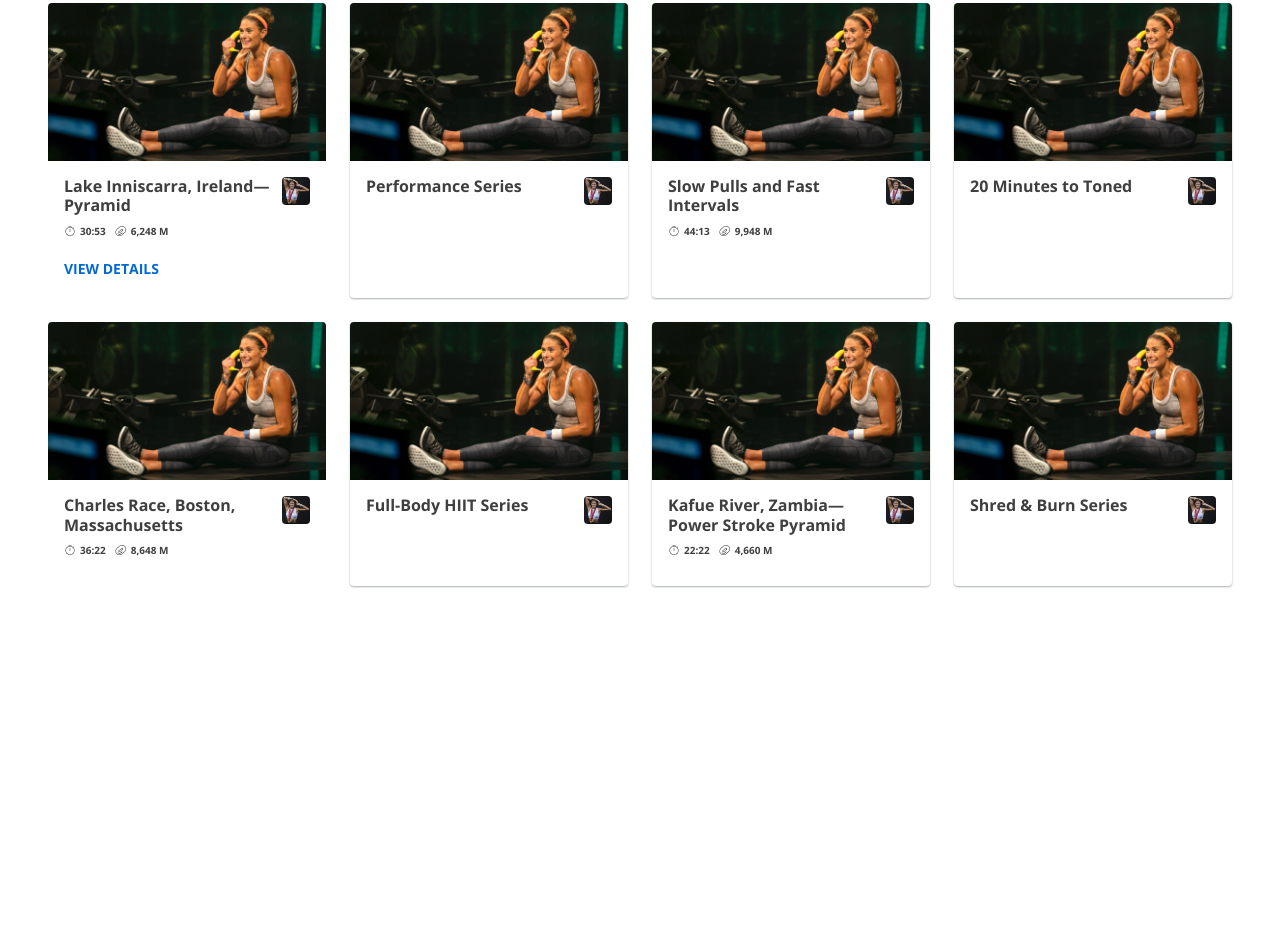
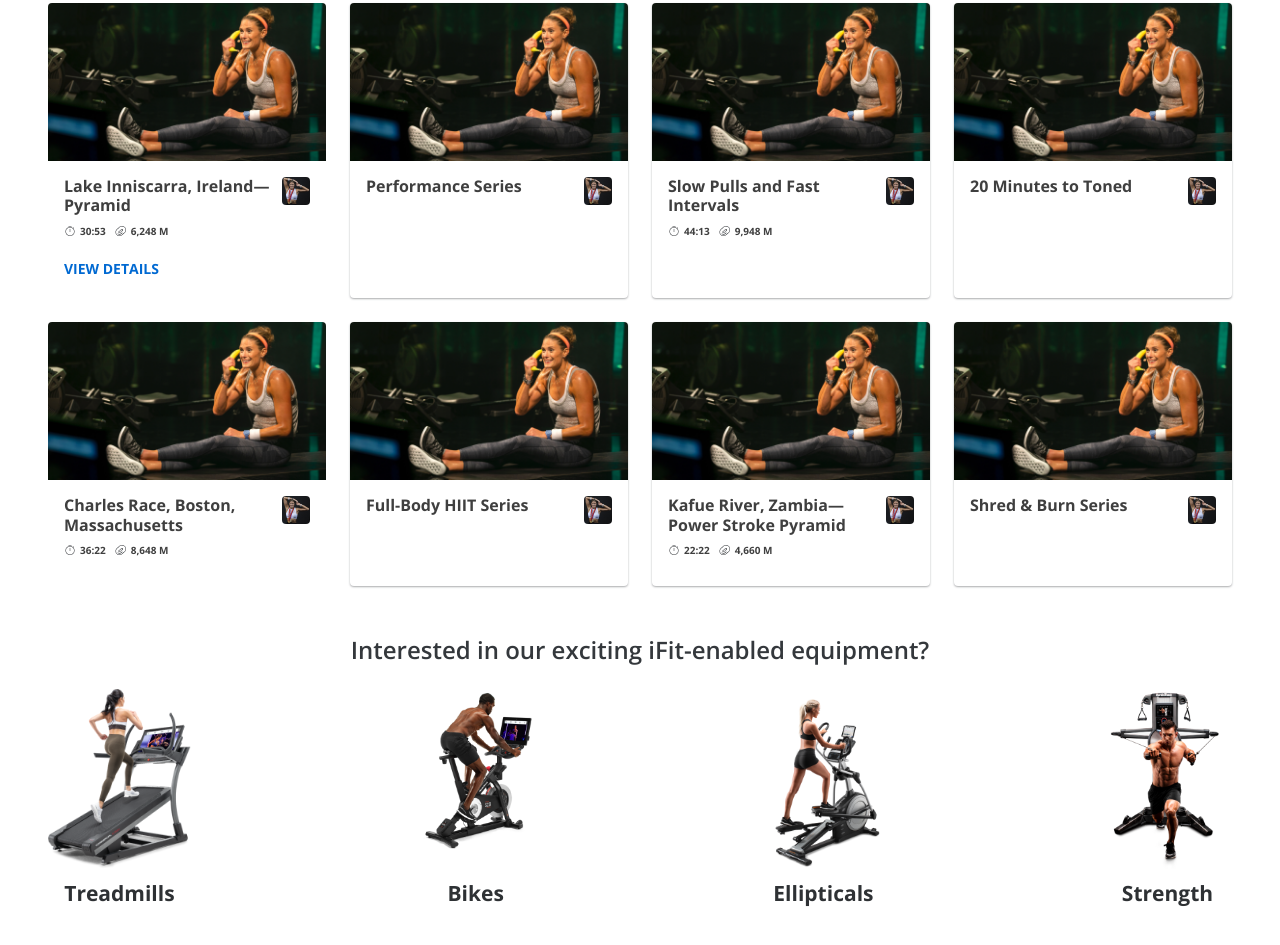
Before and after one commit to xBLADEx/ifit, a Gatsby site: page / in a window 1280 px wide. Shown: the part 1215-2160 px from the top of the page. Before the commit the page ends 1851 px from the top, so only its background shows below. Built offline with nearby package versions, Linux system fonts and the light colour scheme; Gatsby itself is replaced by a stand-in of ours.

Commit message:
Add equipment.

```diff
--- /dev/null
+++ b/src/assets/scss/equipment.scss
@@ -0,0 +1,29 @@
+//--------------------------------------------------------------
+// EQUIPMENT
+//--------------------------------------------------------------
+
+.equipment {
+	margin-bottom: 70px;
+	max-width: 1224px;
+
+	&__heading {
+		color: #34383C;
+		font-size: rem-calc(24);
+		font-weight: $font-weight-semi-bold;
+		margin-bottom: 24px;
+		text-align: center;
+	}
+
+	&__types {
+		color: $color-shark;
+		display: flex;
+		font-size: rem-calc(24);
+		font-weight: $font-weight-bold;
+		justify-content: space-between;
+		text-align: center;
+
+		img {
+			max-height: 180px;
+		}
+	}
+}
--- a/src/assets/scss/index.scss
+++ b/src/assets/scss/index.scss
@@ -503,3 +503,4 @@ iframe {
 @import './testimonials';
 @import './courses.scss';
 @import './course.scss';
+@import './equipment.scss';
--- /dev/null
+++ b/src/components/equipment.js
@@ -0,0 +1,38 @@
+import React from "react"
+import treadmills from "../assets/images/equipment-treadmills.png"
+import bikes from "../assets/images/equipment-bikes.png"
+import ellipticals from "../assets/images/equipment-ellipticals.png"
+import strength from "../assets/images/equipment-strength.png"
+
+const Equipment = () => {
+  return (
+    <>
+      <div className="g-row equipment">
+        <h2 className="equipment__heading">
+          Interested in our exciting iFit-enabled equipment?
+        </h2>
+
+        <ul className="equipment__types">
+          <li>
+            <img src={treadmills} alt="" />
+            <p>Treadmills</p>
+          </li>
+          <li>
+            <img src={bikes} alt="" />
+            <p>Bikes</p>
+          </li>
+          <li>
+            <img src={ellipticals} alt="" />
+            <p>Ellipticals</p>
+          </li>
+          <li>
+            <img src={strength} alt="" />
+            <p>Strength</p>
+          </li>
+        </ul>
+      </div>
+    </>
+  )
+}
+
+export default Equipment
--- a/src/pages/index.js
+++ b/src/pages/index.js
@@ -5,6 +5,7 @@ import SEO from "../components/seo"
 import Hero from "../components/hero"
 import Testimonials from "../components/testimonials"
 import Courses from "../components/courses"
+import Equipment from "../components/equipment"
 
 const IndexPage = () => (
   <Layout>
@@ -12,6 +13,7 @@ const IndexPage = () => (
     <Hero />
     <Testimonials />
     <Courses />
+    <Equipment />
   </Layout>
 )
 
```
Also changed, not shown: src/assets/images/equipment-bikes.png (added), src/assets/images/equipment-ellipticals.png (added), src/assets/images/equipment-strength.png (added), src/assets/images/equipment-treadmills.png (added).
